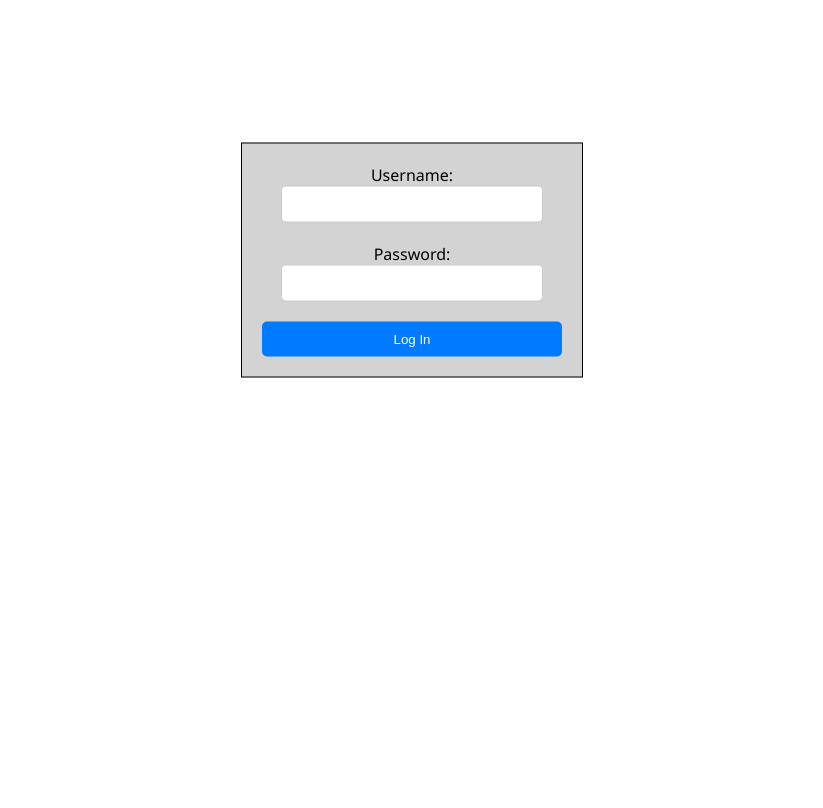
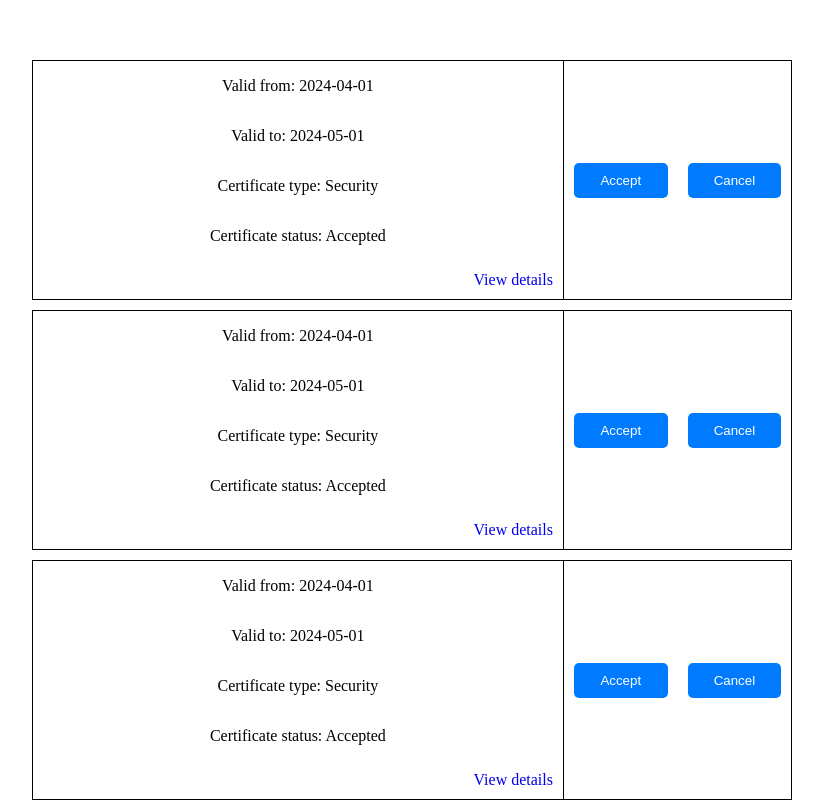
Before and after one commit to lukafarkas02/pki-front, an Angular app in the folder pki-front/: page /requests in a window 1280 px wide. Before the commit this address led to /. Shown: the part 140-948 px from the top of the page, without its empty margins (228-1051 px from the left). Before the commit the page ends 800 px from the top, so only its background shows below. Built offline with nearby package versions, Linux system fonts and the light colour scheme.

Commit message:
Page with certificate requests edit.

```diff
--- a/pki-front/src/app/app.component.html
+++ b/pki-front/src/app/app.component.html
@@ -1 +1 @@
-<app-login-page></app-login-page>
+<router-outlet></router-outlet>
--- /dev/null
+++ b/pki-front/src/app/requests/certificate-request/certificate-request.component.css
@@ -0,0 +1,58 @@
+.main {
+  padding: 0;
+  margin: 0;
+  margin-top: 200px;
+}
+
+.center {
+  width: 60%;
+  margin-left: auto;
+  margin-right: auto;
+  margin-top: 10px;
+  display: flex;
+  border: 1px solid black;
+}
+
+.left-panel {
+  width: 70%;
+}
+
+.right-panel {
+  width: 30%;
+  display: flex;
+  justify-content: center; /* Centriranje sadržaja horizontalno */
+  align-items: center; /* Centriranje sadržaja vertikalno */
+  border-left: 1px solid black;
+}
+
+button {
+  width: 50%;
+  padding: 10px;
+  background-color: #007bff;
+  color: #fff;
+  border: none;
+  border-radius: 5px;
+  cursor: pointer;
+  margin: 10px;
+}
+
+button:hover {
+  background-color: #0056b3;
+}
+
+.text-container {
+  display: flex;
+  flex-direction: column;
+  justify-content: center;
+  align-items: center;
+}
+
+.link-container {
+  display: flex;
+  justify-content: right;
+  padding: 10px;
+}
+
+a {
+  text-decoration: none;
+}
--- /dev/null
+++ b/pki-front/src/app/requests/certificate-request/certificate-request.component.html
@@ -0,0 +1,59 @@
+<div class="main">
+
+  <div class="center">
+    <div class="left-panel">
+      <div class="text-container">
+        <p>Valid from: {{ data.text1 }}</p>
+        <p>Valid to: {{ data.text2 }}</p>
+        <p>Certificate type: {{ data.text3 }}</p>
+        <p>Certificate status: {{ data.text4 }}</p>
+      </div>
+      <div class="link-container">
+        <a href="#">View details</a>
+      </div>
+    </div>
+    <div class="right-panel">
+      <button>Accept</button> <br />
+      <button>Cancel</button>
+    </div>
+  </div>
+
+  <div class="center">
+    <div class="left-panel">
+      <div class="text-container">
+        <p>Valid from: {{ data.text1 }}</p>
+        <p>Valid to: {{ data.text2 }}</p>
+        <p>Certificate type: {{ data.text3 }}</p>
+        <p>Certificate status: {{ data.text4 }}</p>
+      </div>
+      <div class="link-container">
+        <a href="#">View details</a>
+      </div>
+    </div>
+    <div class="right-panel">
+      <button>Accept</button> <br />
+      <button>Cancel</button>
+    </div>
+  </div>
+
+  <div class="center">
+    <div class="left-panel">
+      <div class="text-container">
+        <p>Valid from: {{ data.text1 }}</p>
+        <p>Valid to: {{ data.text2 }}</p>
+        <p>Certificate type: {{ data.text3 }}</p>
+        <p>Certificate status: {{ data.text4 }}</p>
+      </div>
+      <div class="link-container">
+        <a href="#">View details</a>
+      </div>
+    </div>
+    <div class="right-panel">
+      <button>Accept</button> <br />
+      <button>Cancel</button>
+    </div>
+  </div>
+
+
+
+</div>
--- /dev/null
+++ b/pki-front/src/app/requests/certificate-request/certificate-request.component.ts
@@ -0,0 +1,17 @@
+import { Component } from '@angular/core';
+
+@Component({
+  selector: 'app-certificate-request',
+  standalone: true,
+  imports: [],
+  templateUrl: './certificate-request.component.html',
+  styleUrl: './certificate-request.component.css'
+})
+export class CertificateRequestComponent {
+  data = {
+    text1: '2024-04-01',
+    text2: '2024-05-01',
+    text3: 'Security',
+    text4: 'Accepted'
+  };
+}
```
Also changed, not shown: pki-front/src/app/app.routes.ts (+11 -2 lines), 1 other file (tests, documents, lock files or other folders).
